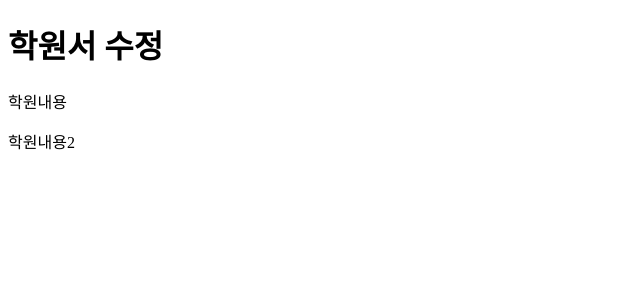
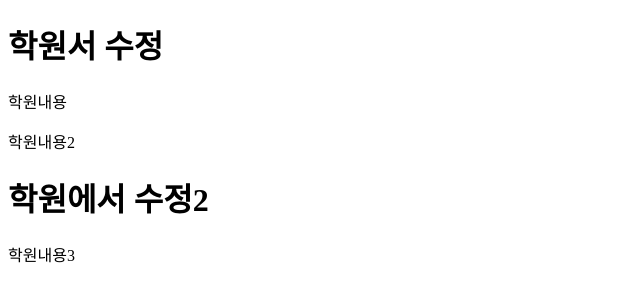
Before and after one commit to hye410/test-02-12-09, a plain HTML site: page index.html in a window 1280 px wide. Shown: the whole page, without its empty margins (0-640 px from the left). Drawn offline with Linux system fonts and the light colour scheme.

Commit message:
학원 수정2

```diff
--- a/index.html
+++ b/index.html
@@ -11,5 +11,7 @@
   <p>학원내용</p>
   <p>학원내용2</p>
 
+  <h1>학원에서 수정2</h1>
+  <p>학원내용3</p>
 </body>
 </html>
```
